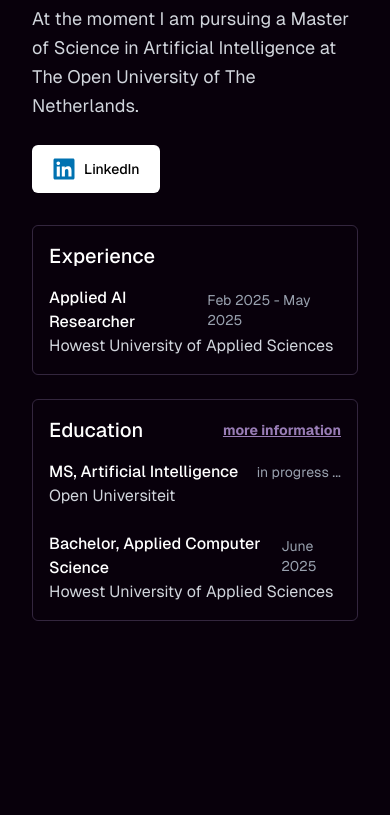
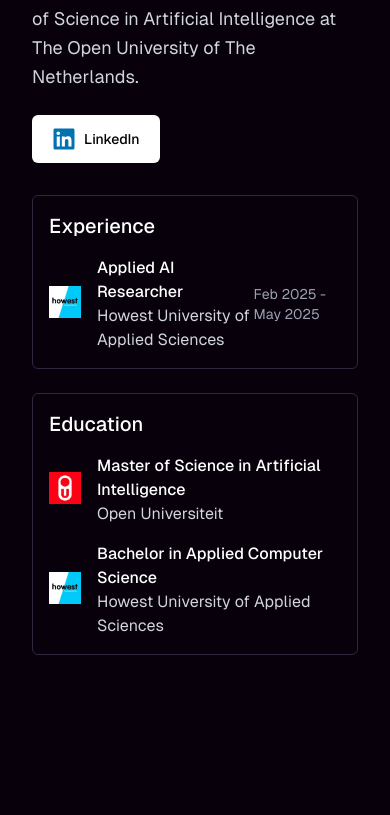
Before and after one commit to Harmxn02/harmansingh.nl, a Next.js app: page / in a window 390 px wide. Shown: the part 4250-5065 px from the top of the page. Built offline with nearby package versions, Linux system fonts and the light colour scheme.

Commit message:
FEAT: remove seperate education page and just implement it in the about page

```diff
--- a/src/app/components/About.jsx
+++ b/src/app/components/About.jsx
@@ -1,11 +1,17 @@
 import React, { useEffect } from "react";
 import AOS from "aos";
 import "aos/dist/aos.css";
+
+import Image from "next/image";
 
 import CTA from "./shared/CTA";
 import SectionTitle from "./shared/SectionTitle";
 
 import { FaLinkedin } from "react-icons/fa";
+
+// import images
+import HowestLogo from "../../../public/assets/howest_logo.webp";
+import OULogo from "../../../public/assets/ou_logo.webp";
 
 const About = () => {
 	// Initialize AOS
@@ -32,12 +38,12 @@ const About = () => {
 					data-aos-delay="100"
 				>
 					<p className="text-textPrimary text-lg leading-relaxed">
-						Hello! I&apos;m Harman Singh, a Software Engineer / Data
-						Scientist based in Belgium 🇧🇪.
+						Hello! I&apos;m Harman, a Data
+						Scientist / ML Engineer based in Belgium 🇧🇪.
 					</p>
 					<p className="text-textPrimary text-lg leading-relaxed">
 						My journey in tech started all the way back in 2020,
-						when during the COVID-19 Lockdown I discovered a new
+						when during the COVID-19 lockdown I discovered a new
 						interest in programming. I started with CS50&apos;s
 						introduction to programming course, and I have not
 						stopped learning since.
@@ -69,20 +75,7 @@ const About = () => {
 						content="LinkedIn"
 						redirect={true}
 						url="https://www.linkedin.com/in/harmanpnahal/"
-					>
-						{/* <svg
-							xmlns="http://www.w3.org/2000/svg"
-							viewBox="0 0 24 24"
-							fill="currentColor"
-							className="size-5"
-						>
-							<path
-								fillRule="evenodd"
-								d="M15.75 2.25H21a.75.75 0 0 1 .75.75v5.25a.75.75 0 0 1-1.5 0V4.81L8.03 17.03a.75.75 0 0 1-1.06-1.06L19.19 3.75h-3.44a.75.75 0 0 1 0-1.5Zm-10.5 4.5a1.5 1.5 0 0 0-1.5 1.5v10.5a1.5 1.5 0 0 0 1.5 1.5h10.5a1.5 1.5 0 0 0 1.5-1.5V10.5a.75.75 0 0 1 1.5 0v8.25a3 3 0 0 1-3 3H5.25a3 3 0 0 1-3-3V8.25a3 3 0 0 1 3-3h8.25a.75.75 0 0 1 0 1.5H5.25Z"
-								clipRule="evenodd"
-							/>
-						</svg> */}
-					</CTA>
+					></CTA>
 				</div>{" "}
 				<div
 					className="space-y-6"
@@ -96,18 +89,29 @@ const About = () => {
 					>
 						<h3 className="mb-4 text-xl font-medium">Experience</h3>
 						<div className="space-y-6">
+							<div className="flex items-center justify-between">
+								{/* Applied AI Researcher */}
+								<div className="flex items-center">
+									<Image
+										src={HowestLogo}
+										alt="Howest logo"
+										width={32}
+										height={32}
+										className="mr-4 mb-1 inline-block"
+									/>
 									<div>
-								<p className="flex items-center justify-between">
-									<span className="font-medium">
+										<p className="font-medium">
 											Applied AI Researcher
-									</span>
+										</p>
+										<p className="text-textPrimary">
+											Howest University of Applied
+											Sciences
+										</p>
+									</div>
+								</div>
 								<span className="text-sm text-gray-400">
 									Feb 2025 - May 2025
 								</span>
-								</p>
-								<p className="text-textPrimary">
-									Howest University of Applied Sciences
-								</p>
 							</div>
 						</div>
 					</div>{" "}
@@ -116,39 +120,45 @@ const About = () => {
 						data-aos="fade-up"
 						data-aos-delay="300"
 					>
-						<div className="mb-4 flex items-center justify-between">
-							<h3 className="text-xl font-medium">Education</h3>
-							<p className="underline text-purple-light text-sm font-bold">
-								<a href="/in/education" target="_blank" >more information</a>
-							</p>
-						</div>
-						<div className="space-y-6">
-							<div className="">
-								<p className="flex items-center justify-between">
+						<h3 className="mb-4 text-xl font-medium">Education</h3>
+						<div className="space-y-4">
+							<div className="flex items-center">
+								<Image
+									src={OULogo}
+									alt="Open Universiteit logo"
+									width={32}
+									height={32}
+									className="mr-4 mb-1 inline-block"
+								/>
+								<div>
 									<span className="font-medium">
-										MS, Artificial Intelligence
+										Master of Science in Artificial
+										Intelligence
 									</span>
-									<span className="text-sm text-gray-400">
-										in progress ...{" "}
-									</span>
-								</p>
+
 									<p className="text-textPrimary">
 										Open Universiteit
 									</p>
-							</div>{" "}
-							<div className="">
-								<p className="flex items-center justify-between">
+								</div>
+							</div>
+							<div className="flex items-center">
+								<Image
+									src={HowestLogo}
+									alt="Howest logo"
+									width={32}
+									height={32}
+									className="mr-4 mb-1 inline-block"
+								/>
+								<div>
 									<span className="font-medium">
-										Bachelor, Applied Computer Science
+										Bachelor in Applied Computer Science
 									</span>
-									<span className="text-sm text-gray-400">
-										June 2025
-									</span>
-								</p>
+
 									<p className="text-textPrimary">
 										Howest University of Applied Sciences
 									</p>
-							</div>{" "}
+								</div>
+							</div>
 						</div>
 					</div>
 				</div>
--- a/src/app/in/education/page.jsx
+++ /dev/null
@@ -1,116 +0,0 @@
-import React, { useState } from "react";
-import SectionTitle from "../../components/shared/SectionTitle";
-import Image from "next/image";
-
-// import images
-import HowestLogo from "../../../../public/assets/howest_logo.webp";
-import OULogo from "../../../../public/assets/ou_logo.webp";
-
-const page = () => {
-	return (
-		<div className="bg-[#08000b] font-[family-name:var(--font-geist-sans)] text-white selection:bg-purple-300/40 md:px-8">
-			<section
-				id="about"
-				className="mx-auto max-w-(--breakpoint-2xl) px-8 py-24 text-white 2xl:px-1"
-				data-aos="fade-up"
-			>
-				<SectionTitle content="Education" />
-
-				<div>
-					{/* Master of Science in Artificial Intelligence */}
-					<div
-						className="mt-12"
-						data-aos="fade-up"
-						data-aos-delay="100"
-					>
-						<h3 className="mb-4 text-xl font-medium">
-							<Image
-								src={OULogo}
-								alt="Open Universiteit logo"
-								width={32}
-								height={32}
-								className="mr-4 mb-1 inline-block"
-							/>
-							Master of Science in Artificial Intelligence{" "}
-							<span className="text-purple-light">
-								@ Open Universiteit
-							</span>
-						</h3>
-						<div className="space-y-6">
-							<div>
-								<h4 className="mb-2 underline underline-offset-2">
-									Completed coursework
-								</h4>
-								<ul>
-									<li>
-										- IB0602: Linear algebra and stochastics
-									</li>
-									<li>- IB0402: Logic, sets and relations</li>
-									<li>
-										- IB3702: Mathematics for Machine
-										Learning
-									</li>
-								</ul>
-							</div>
-							<p className="font-bold">
-								Thesis title:{" "}
-								<span className="font-normal">
-									Not done yet
-								</span>
-							</p>
-						</div>
-					</div>
-
-					<div
-						className="mt-12"
-						data-aos="fade-up"
-						data-aos-delay="100"
-					>
-						<h3 className="mb-4 text-xl font-medium">
-							<Image
-								src={HowestLogo}
-								alt="Open Universiteit logo"
-								width={32}
-								height={32}
-								className="mr-4 mb-1 inline-block"
-							/>
-							Bachelor in Applied Computer Science{" "}
-							<span className="text-purple-light">
-								@ Howest University of Applied Sciences
-							</span>
-						</h3>
-						<div className="space-y-6">
-							<div>
-								<h4 className="mb-2 underline underline-offset-2">
-									Completed coursework
-								</h4>
-								<ul>
-									<li>- Machine Learning</li>
-									<li>- Neural Networks and Deep Learning</li>
-									<li>- Reinforcement Learning</li>
-									<li>- ...</li>
-									<p className="text-white/50 italic">
-										{" "}
-										and many more courses (180 ECTS total,
-										all Computer Science related)
-									</p>
-								</ul>
-							</div>
-							<h4 className="font-bold">
-								Thesis title:{" "}
-								<span className="font-normal">
-									"Enhancing Cybersecurity with Artificial
-									Intelligence: Researching the Implementation
-									of Generalised Artificial Intelligence in
-									Intrusion Detection Systems"
-								</span>
-							</h4>
-						</div>
-					</div>
-				</div>
-			</section>
-		</div>
-	);
-};
-
-export default page;
```
Lines whose indentation alone changed are shown as unchanged.
